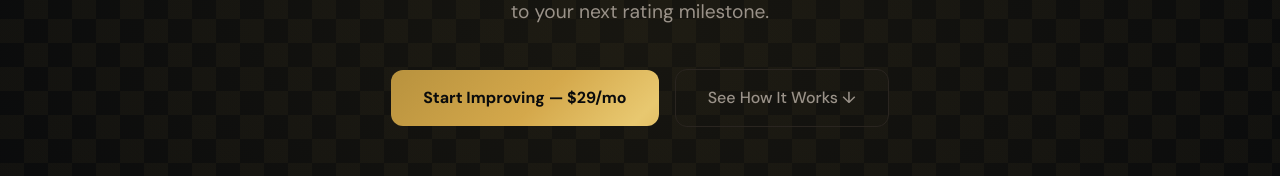
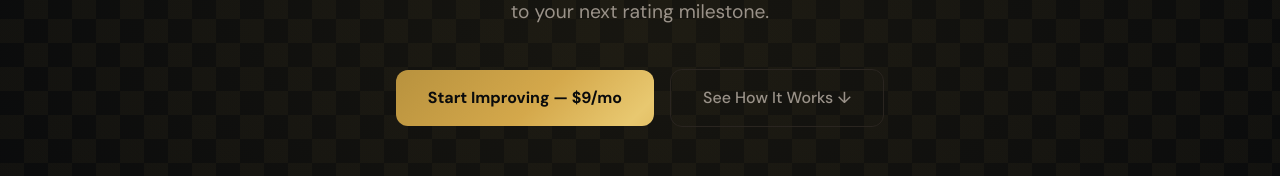
Before and after one commit to people-way/pablo, a Next.js app: page / in a window 1280 px wide. Shown: the part 389-565 px from the top of the page. Built offline with nearby package versions, Linux system fonts and the light colour scheme; a web font is replaced by a local one.

Commit message:
Update Pablo pricing and checkout link

```diff
--- a/app/page.tsx
+++ b/app/page.tsx
@@ -1,6 +1,6 @@
 import Link from "next/link";
 
-const PAYMENT_LINK = "https://buy.stripe.com/eVq7sM4LieXl36q78DeOs0K";
+const PAYMENT_LINK = "https://buy.stripe.com/aFa3cwgu016v36q9gLeOs0Y";
 
 // Chess piece SVG icons
 function ChessboardIcon({ className = "" }: { className?: string }) {
@@ -164,7 +164,7 @@ export default function LandingPage() {
               className="btn-gold font-bold px-8 py-4 rounded-xl text-base w-full sm:w-auto"
               style={{ color: "#0a0b0c" }}
             >
-              Start Improving — $29/mo
+              Start Improving — $9/mo
             </Link>
             <a href="#how-it-works"
               className="px-8 py-4 rounded-xl text-base font-medium w-full sm:w-auto text-center transition-all"
@@ -533,7 +533,7 @@ export default function LandingPage() {
                   fontSize: "3.5rem",
                   fontWeight: 700,
                   letterSpacing: "-0.03em"
-                }}>$29</span>
+                }}>$9</span>
                 <span className="text-base" style={{ color: "var(--text-muted)" }}>/month</span>
               </div>
               <div className="text-sm mb-6" style={{ color: "var(--text-muted)" }}>Billed monthly · cancel anytime</div>
@@ -615,7 +615,7 @@ export default function LandingPage() {
             className="btn-gold inline-flex items-center gap-3 px-10 py-5 rounded-xl font-bold text-lg"
             style={{ color: "#0a0b0c" }}
           >
-            Get Pablo Pro — $29/mo
+            Get Pablo Pro — $9/mo
             <span>→</span>
           </Link>
           <p className="mt-4 text-sm" style={{ color: "var(--text-muted)" }}>
```
